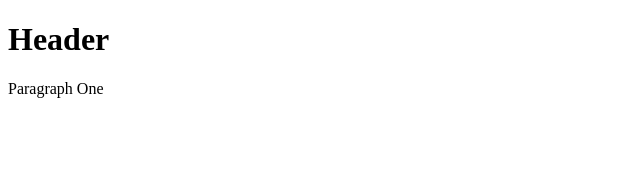
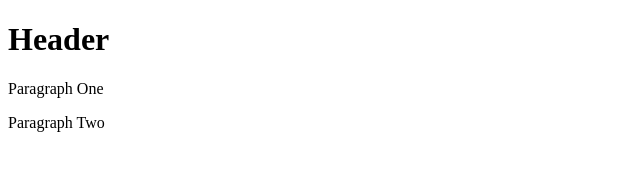
Before and after one commit to ayoungeo/git-test, a plain HTML site: page index.html in a window 1280 px wide. Shown: the whole page, without its empty margins (0-640 px from the left). Drawn offline with Linux system fonts and the light colour scheme.

Commit message:
third commit

```diff
--- a/index.html
+++ b/index.html
@@ -3,5 +3,6 @@
   <body>
     <h1>Header</h1>
     <p>Paragraph One</p>
+    <p>Paragraph Two</p>
   </body>
 </html>
```
